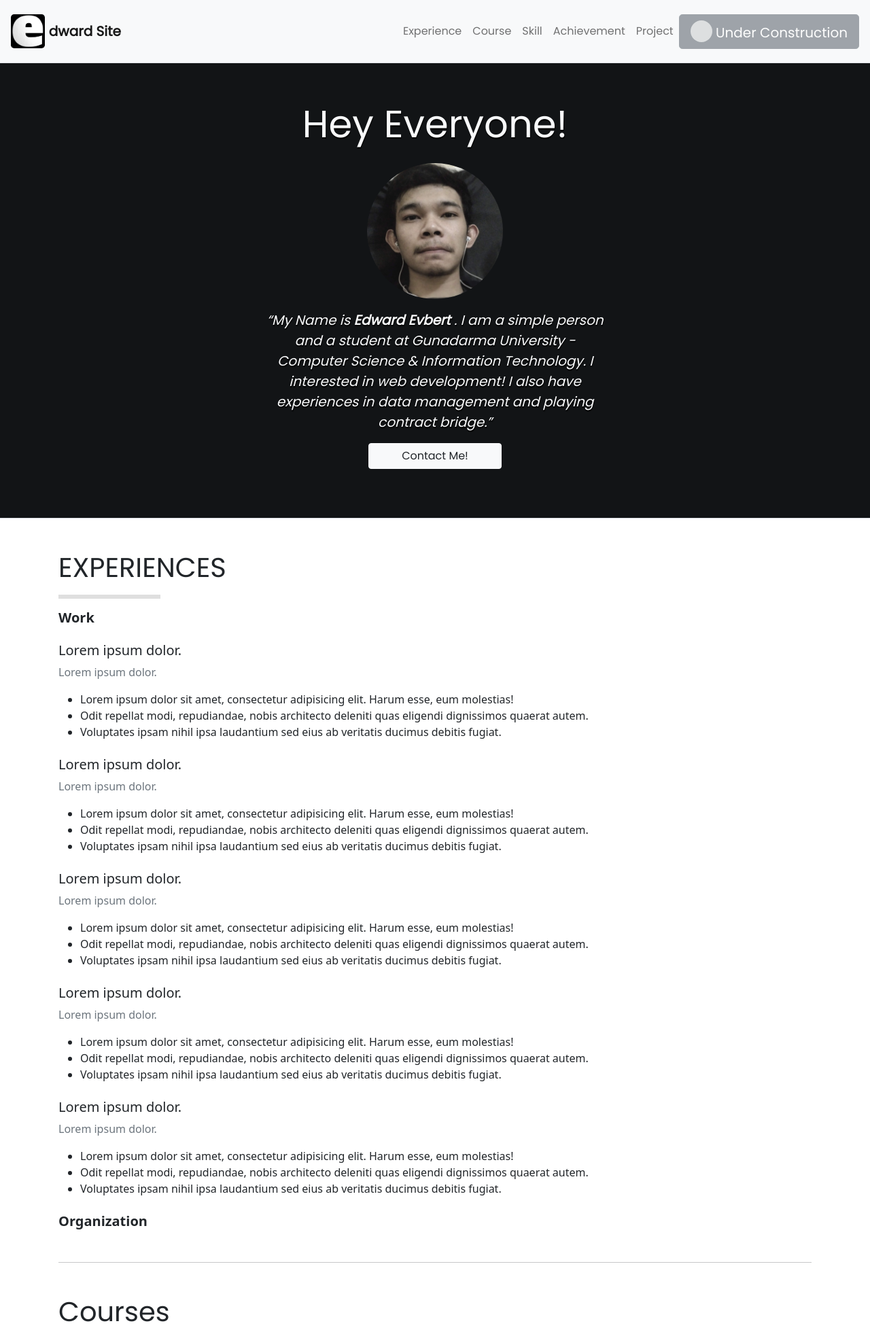
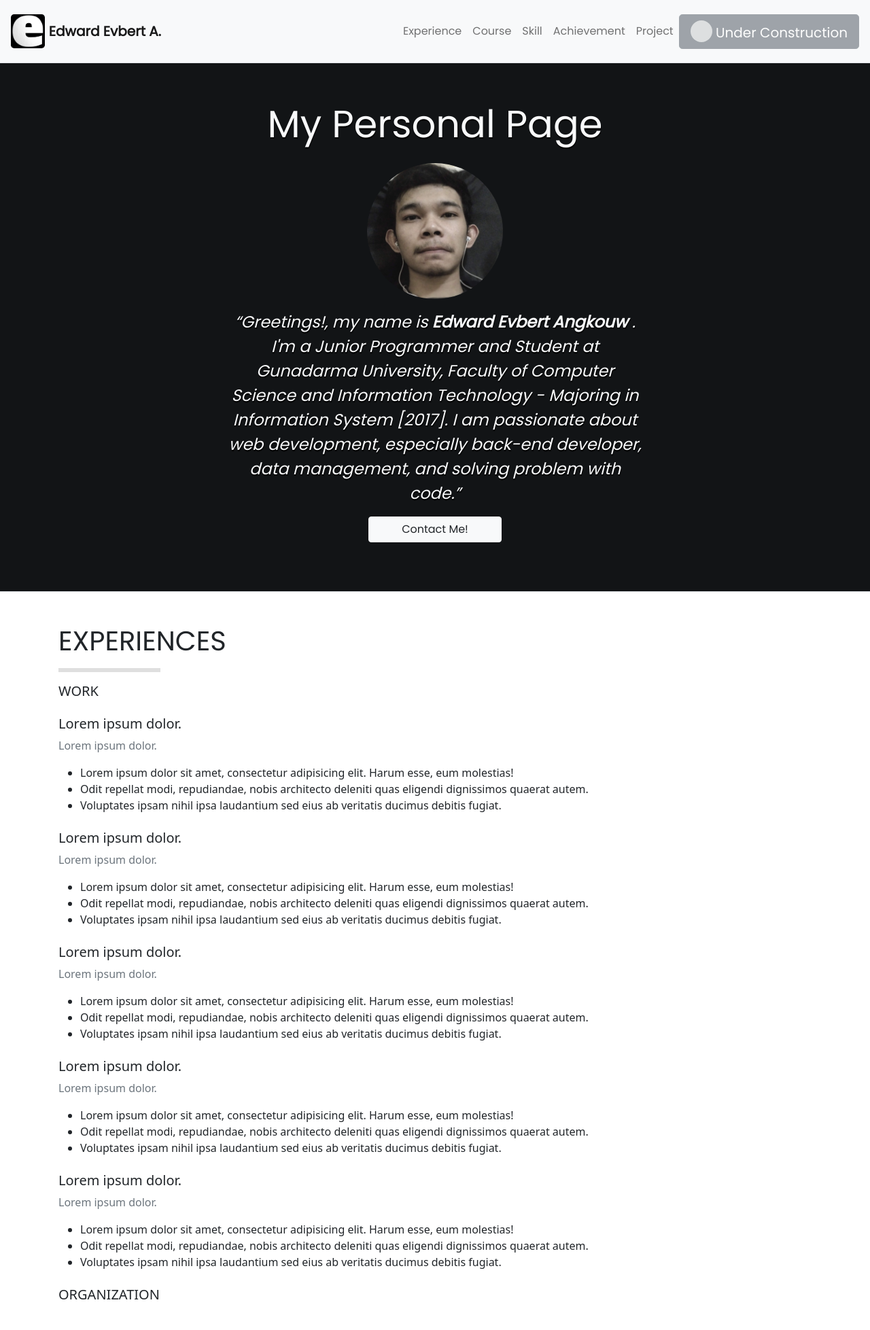
Before and after one commit to edwevb/edwardevbert, a website: page public/index.html in a window 1280 px wide. Shown: the top 1957 px of the page at 68% size. Drawn offline with Linux system fonts and the light colour scheme.

Commit message:
Development

```diff
--- a/public/index.html
+++ b/public/index.html
@@ -6,11 +6,7 @@
 	<meta name="google-site-verification" content="tKNPD8l2Mwge5_ByIopJZ15qtCLzlSKJY8dL-OJfii4" />
 	<meta name="description" content="Personal Page">
 	<meta name="author" content="Edward Evbert Angkouw">
-	<meta name="keywords" content="Edward Evbert Angkouw, Personal Page, Personal Website">
-	<meta property="og:title" content="Personal Website" />
-	<meta property="og:image" content="/assets/img/edwevb.jpg"/>
-	<meta property="og:description" content="Edward Evbert Angkouw, Personal Page, Personal Website" />
-	<title>Edward Evbert</title>
+	<title>Edward - Homepage</title>
 	<!-- Bootstrap CSS -->
 	<link rel="icon" href="/assets/img/edwevb.jpg" type="image" sizes="16x16">
 	<link rel="stylesheet" href="/assets/fontawesome/css/all.min.css">
@@ -21,7 +17,7 @@
 		<div class="container-fluid">
 			<a class="navbar-brand d-flex align-items-center font-weight-bold" href="#">
 				<img class="rounded-lg" height="50" src="/assets/img/edwevb.jpg" alt="">
-				&nbsp;dward Site
+				&nbsp;Edward Evbert A.
 			</a>
 			<button class="navbar-toggler" type="button" data-toggle="collapse" data-target="#navbarSupportedContent" aria-controls="navbarSupportedContent" aria-expanded="false" aria-label="Toggle navigation">
 				<i class="fas fa-bars"></i>
@@ -51,18 +47,21 @@
 			</div>
 		</div>
 	</nav>
-	<div id="HeadContent">
-		<header class="AppMain PageBackground bg-dark py-2 border-bottom mb-5">
+
+	<!-- HEAD -->
+	<HEADER id="HeadContent">
+		<div class="AppMain PageBackground bg-dark py-2 border-bottom mb-5">
 			<div class="container-fluid my-5">
-				<h1 class="display-4 text-light">Hey Everyone!</h1>
+				<h1 class="display-4 text-light ">My Personal Page</h1>
 				<div class="card-borderless bg-transparent mt-4">
 					<div class="col-md text-center">
 						<img id="myPict" class="img-responsive" height="200" src="/assets/img/edward.jpg" alt="edward.jpg">
 					</div>
-					<div class="card-body">
-						<p class="card-text lead text-light font-italic col-md-5 mx-auto text-center">
-							&ldquo;My Name is <span class="font-weight-bold">Edward Evbert</span>
-							. I am a simple person and a student at Gunadarma University - Computer Science & Information Technology. I interested in web development! I also have experiences in data management and playing contract bridge.&rdquo;
+					<div class="card-body text-center text-light">
+						<div class="display-4"></div>
+						<p class="card-text lead font-italic col-md-6 mx-auto ">
+							&ldquo;Greetings!, my name is <span class="font-weight-bold">Edward Evbert Angkouw</span>
+							. I'm a Junior Programmer and Student at Gunadarma University, Faculty of Computer Science and Information Technology - Majoring in Information System [2017]. I am passionate about web development, especially back-end developer, data management, and solving problem with code.&rdquo;
 						</p>
 						<div class="text-center">
 							<a href="#contactSection" class="btn btn-light px-5">Contact Me!</a>
@@ -70,13 +69,15 @@
 					</div>
 				</div>
 			</div>
-		</header>
-		<!-- Start Content -->
-		<div class="container">
+		</div>
+	</HEADER>
+
+	<!-- Main Konten -->
+	<MAIN class="container">
 		<section id="experienceSection">
 			<h1 class="ContHeader">EXPERIENCES</h1>
 			<hr class="pageHr">
-				<h5 class="font-weight-bold">Work</h5>
+			<h5 class="">WORK</h5>
 			<div class="my-4">
 				<h5>Lorem ipsum dolor.</h5>
 				<p class="text-muted">Lorem ipsum dolor.</p>
@@ -122,7 +123,7 @@
 					<li>Voluptates ipsam nihil ipsa laudantium sed eius ab veritatis ducimus debitis fugiat.</li>
 				</ul>
 			</div>
-				<h5 class="font-weight-bold">Organization</h5>
+			<h5 class="">ORGANIZATION</h5>
 		</section>
 		<hr class="my-5">
 		<section id="courseSection">
@@ -144,9 +145,9 @@
 			<h1 class="ContHeader">Achievements</h1>
 			<hr class="pageHr">
 		</section>
-		</div> <!-- end Content -->
-	</div> <!-- end -->
-	<div class="PageBackground beforeFooter py-4">
+	</MAIN>
+
+	<FOOTER class="PageBackground footer py-4">
 		<div class="container-fluid py-5">
 			<section id="contactSection" class="pt-5">
 				<h1 class="ContHeader text-light text-center">Contact</h1>
@@ -168,13 +169,13 @@
 					</div>
 				</div>
 				<hr class="pageHr mx-auto">
-				<footer class="text-center text-light mt-5">
-					<p class="lead font-italic font-weight-bold text-shadow">&ldquo;None of your efforts will ever be in vain&ldquo;</p>
+				<div class="text-center text-light mt-5 text-shadow">
+					<p class="lead font-italic font-weight-bold quote">&ldquo;None of your efforts will ever be in vain&ldquo;</p>
 					<small class="pb-2">&copy;2020 &#46; Edward Evbert Angkouw</small>
-				</footer>
+				</div>
 			</section>
 		</div>
-	</div>
+	</FOOTER>
 	<script src="/assets/js/min.js"></script>
 </body>
 </html>
--- a/src/sass/min.scss
+++ b/src/sass/min.scss
@@ -39,25 +39,29 @@ nav {
 	text-shadow: 0.5px 2px 1px black;
 }
 
+.AppMain .card-text, .footer .quote{
+	font-size: 3vh;
+}
+
 .AppMain h1, .AppMain a{
 	text-align: center;
 }
 
-.beforeFooter .list-group-item{
+.footer .list-group-item{
 	border:0;
 	font-weight: bolder;
 	text-decoration:none;
 	background: transparent;
 }
 
-.beforeFooter .list-group-item a, .beforeFooter h1{
+.footer .list-group-item a, .footer h1{
 	text-shadow: 0.5px 2px 1px black;
 	color:#f8f9fa;
 	text-decoration:none;
 	transition: color 0.5s;
 }
 
-.beforeFooter .list-group-item a:hover{
+.footer .list-group-item a:hover{
 	color:#6c757d;
 }
 
@@ -70,7 +74,7 @@ nav {
 	text-shadow: 0.5px 2px 1px black;
 }
 @media (max-width: 575.98px) {
-	.beforeFooter, .beforeFooter hr {
+	.footer, .footer hr {
 		text-align:center;
 		margin:auto;
 	}
```
Also changed, not shown: public/assets/css/min.css. Lines whose indentation alone changed are shown as unchanged.
